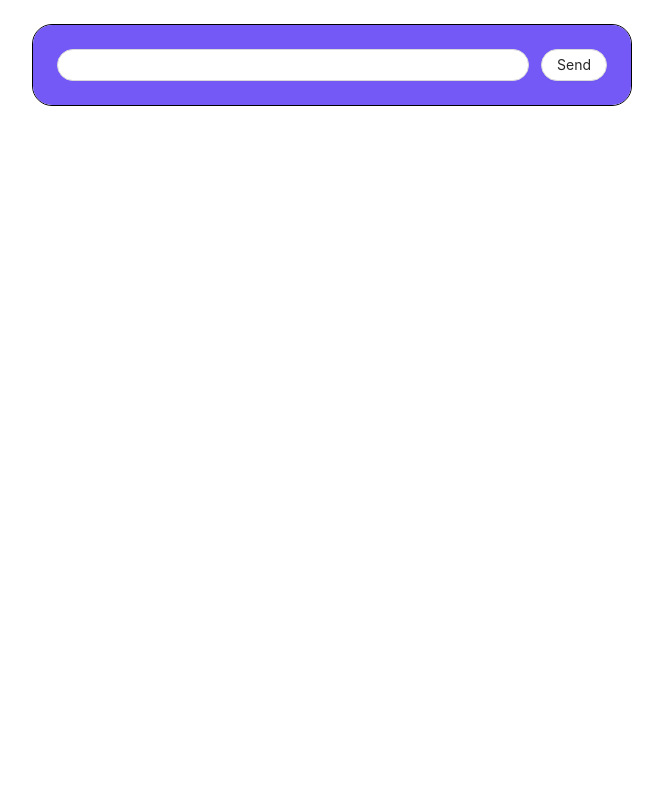
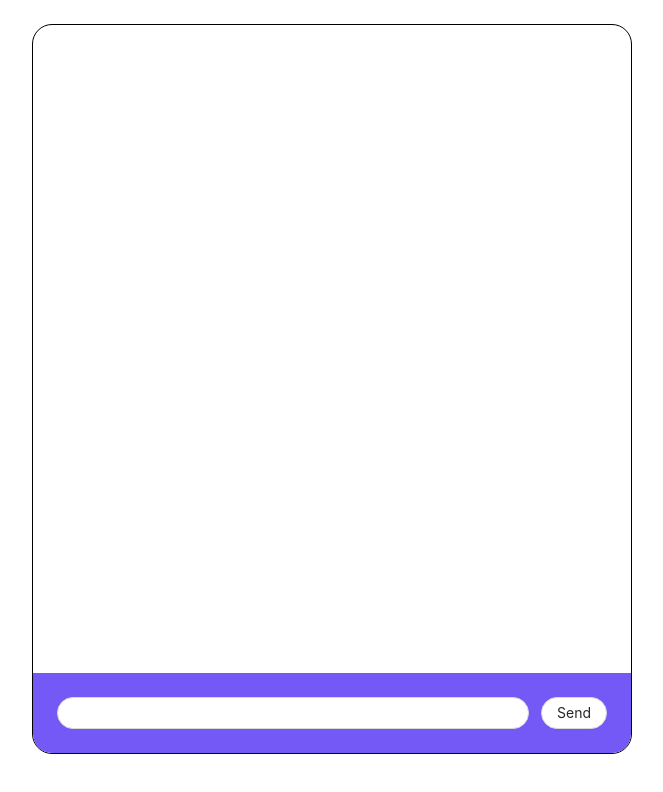
Before and after one commit to duykhanhprodev/test-reactjs-chat, a React (Create React App) app: page / in a window 1280 px wide. Both pictures are taken after typing "Sample" into the empty fields and a click on the button "Submit". Shown: the top 792 px of the page, without its empty margins (308-971 px from the left). Built offline with nearby package versions, Linux system fonts and the light colour scheme.

Commit message:
update layout message

```diff
--- a/src/App.js
+++ b/src/App.js
@@ -1,5 +1,5 @@
 import React, { useEffect } from "react";
-import "./styles/login.scss";
+import "./styles/chatbox.scss";
 import { useDispatch, useSelector } from "react-redux";
 import { loadMessage } from "./redux/actions/chatbox";
 import LoginForm from "./components/LoginForm";
@@ -11,11 +11,12 @@ function App() {
 
   const dispatch = useDispatch();
   useEffect(() => {
+    // dispatch(loadMessage());
+
     setInterval(() => {
       dispatch(loadMessage());
     }, 300);
   }, [dispatch]);
-
   return (
     <div className="App">
       <main>
--- a/src/components/ChatBox/index.js
+++ b/src/components/ChatBox/index.js
@@ -1,9 +1,15 @@
 import { UserOutlined } from "@ant-design/icons";
 import { Input, Button } from "antd";
-import { useState } from "react";
+import { useEffect, useRef, useState } from "react";
 import { setNewMessage } from "../../utils/helper";
 const ChatBox = ({ user, messages = [] }) => {
   const [msg, setMsg] = useState("");
+  const wrapRef = useRef(null);
+  useEffect(() => {
+    if (wrapRef.current) {
+      wrapRef.current.scrollTop = wrapRef.current.scrollHeight;
+    }
+  }, [wrapRef]);
 
   const handleOnChange = (e) => {
     setMsg(e.target.value);
@@ -15,28 +21,44 @@ const ChatBox = ({ user, messages = [] }) => {
       content: msg,
     });
     setMsg("");
+    wrapRef.current.scrollTop = wrapRef.current.scrollHeight;
+  };
+  const handleOnScroll = (e) => {
+    if (wrapRef.current.scrollTop === 0) {
+      console.log("load more");
+    }
   };
   return (
     <div className="container-chat-box">
-      <div className="wrap-messages">
-        {messages.map((msg) => (
+      <div className="pd24">
+        <div ref={wrapRef} className="wrap-messages" onScroll={handleOnScroll}>
+          {messages.map((msg, index) => (
             <div
-            className={`wrap-message ${msg.user.id === user.id ? "self" : ""}`}
+              className={`wrap-message ${
+                msg.user.id === user.id ? "self" : ""
+              }`}
+              key={index}
             >
               <div className="avatar">
                 <UserOutlined />
               </div>
+              <div className="content-msg">
+                <h6>{msg.user.id === user.id ? "You" : msg.user.name}</h6>
                 <p>{msg.content}</p>
+              </div>
             </div>
           ))}
         </div>
+      </div>
       <div className="wrap-input-message">
+        <div className="pd24">
           <form onSubmit={handleOnSend}>
             <Input placeholder="" value={msg} onChange={handleOnChange} />
             <Button onClick={handleOnSend}>Send</Button>
           </form>
         </div>
       </div>
+    </div>
   );
 };
 
--- a/src/styles/login.scss
+++ b/src/styles/chatbox.scss
@@ -1,3 +1,6 @@
+.pd24 {
+  padding: 24px;
+}
 .login-form {
   margin: 24px auto;
   max-width: 600px;
@@ -10,14 +13,25 @@
   border: 1px solid #000;
   border-radius: 20px;
   overflow: hidden;
+  .wrap-messages {
+    height: 600px;
+    overflow: auto;
+  }
   .wrap-message {
-    padding: 24px;
-
     display: flex;
     justify-content: initial;
     margin-bottom: 20px;
     align-items: flex-start;
     justify-content: flex-start;
+    h6 {
+      font-size: 12px;
+      margin: 0;
+      font-weight: 600;
+    }
+    p {
+      font-size: 14px;
+      margin: 0;
+    }
     .avatar {
       padding: 8px;
       width: 38px;
@@ -34,18 +48,23 @@
         fill: #fff;
       }
     }
+    .content-msg {
+      display: flex;
+      flex-direction: column;
+    }
 
     &.self {
       flex-direction: row-reverse;
       .avatar {
         background-color: #cccccc;
       }
+      .content-msg {
+        align-items: flex-end;
+      }
     }
   }
   .wrap-input-message {
-    padding: 24px;
     background-color: #7459f6;
-
     form {
       display: flex;
       input {
--- a/src/utils/helper.js
+++ b/src/utils/helper.js
@@ -10,12 +10,12 @@ export const loadData = () => {
   return data;
 };
 
-export const setNewMessage = (newMsg, cb) => {
+export const setNewMessage = (newData, cb) => {
   const data = JSON.parse(localStorage.getItem("messages")) || [];
   data.push({
-    ...newMsg,
+    id: data.length,
+    ...newData,
     time: new Date().getTime(),
   });
-  const dataSort = sortBy(data, "time");
-  localStorage.setItem("messages", JSON.stringify(dataSort));
+  localStorage.setItem("messages", JSON.stringify(data));
 };
```
Lines whose indentation alone changed are shown as unchanged.
